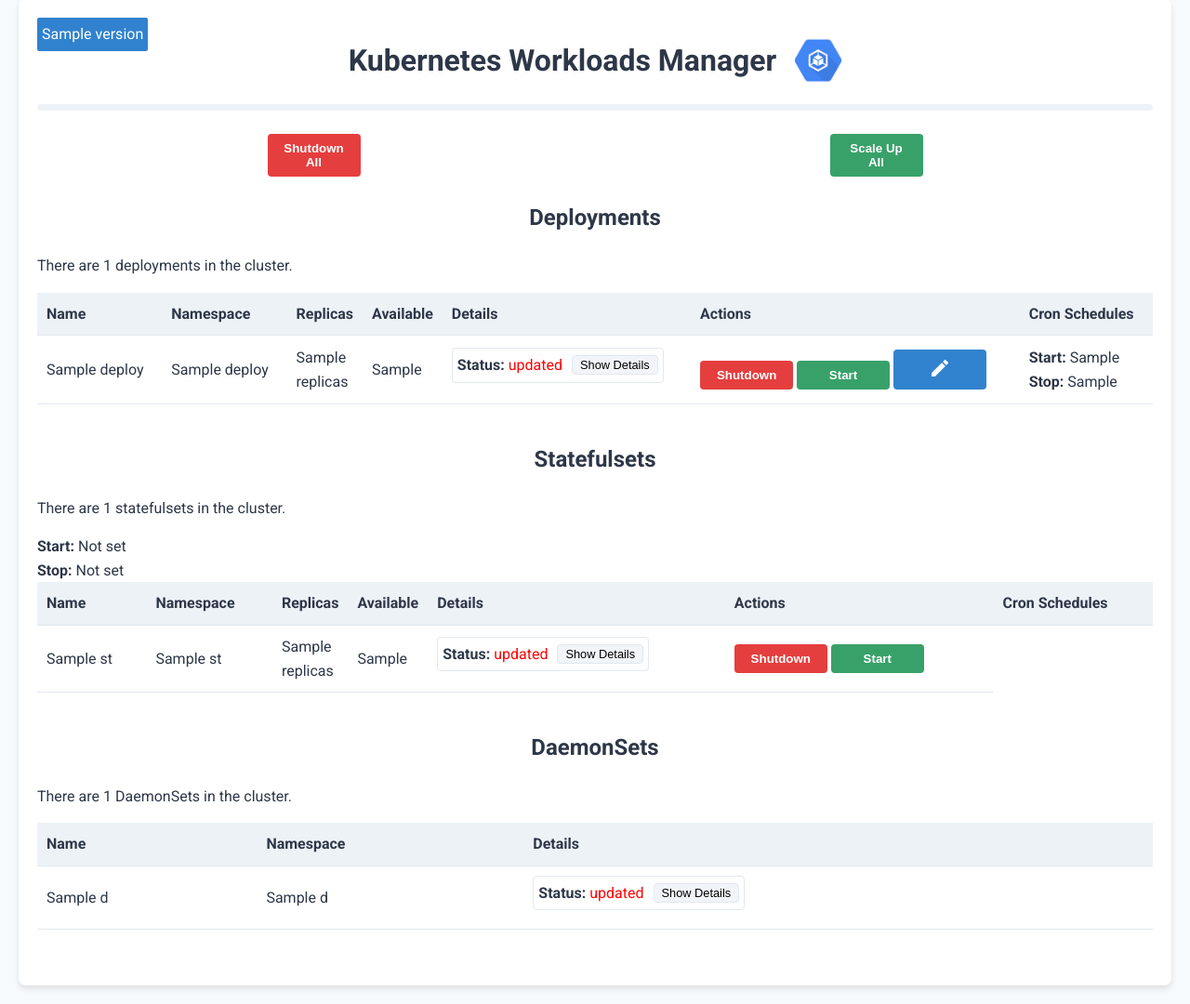
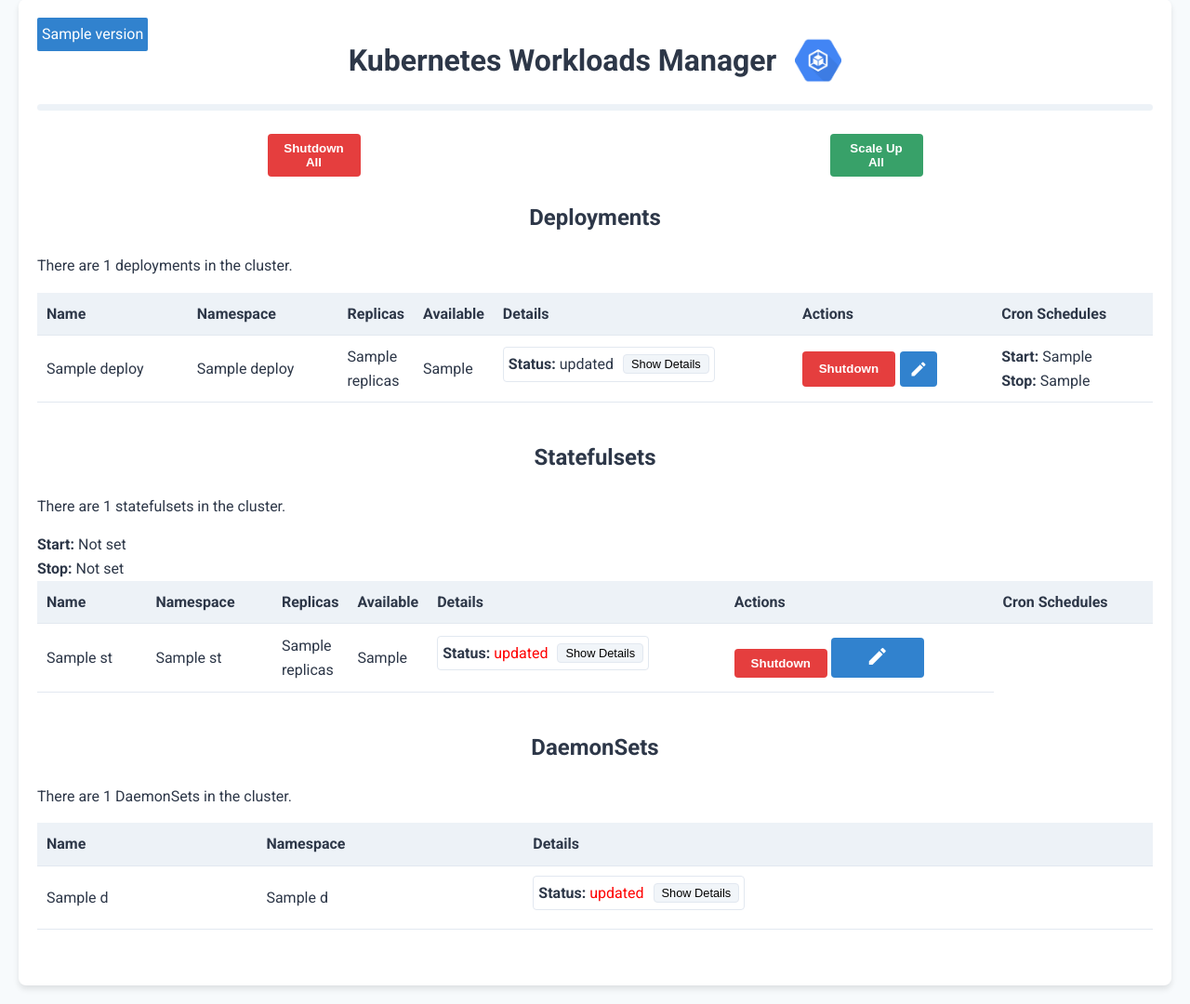
Before and after one commit to didlawowo/workload-scheduler, a FastAPI app: template src/templates/index.html in a window 1280 px wide. Shown: the part 21-1101 px from the top of the page at 93% size. Run offline with FastAPI, Linux system fonts and the light colour scheme; the template is opened without the code that fills it: most values are stand-ins (such as "Sample title", 1, 10 or a date in 2020).

Commit message:
fix: now when the workload is shutdown it displays the status, the ‘Shutdown’ and ‘Start’ buttons are displayed according to the status and I have reduced the size of the button with the pencil

```diff
--- a/src/static/css/style.css
+++ b/src/static/css/style.css
@@ -281,6 +281,33 @@
         display: inline-block;
     }
 
+    .actions-container {
+        display: flex;
+        align-items: center;
+        gap: 5px;
+    }
+
+    .btn-primary.edit-btn {
+        width: 40px;
+        height: 38px;
+        padding: 0;
+        display: inline-flex;
+        align-items: center;
+        justify-content: center;
+        margin: 0;
+        vertical-align: middle;
+    }
+
+    .btn-primary.edit-btn .material-icons {
+        font-size: 20px;
+    }
+
+    .actions-container .btn {
+        height: 38px;
+        margin: 0;
+    }
+
+
     @keyframes fadeIn {
         from { opacity: 0; }
         to { opacity: 1; }
--- a/src/templates/index.html
+++ b/src/templates/index.html
@@ -54,7 +54,7 @@
                         <td>{{ d.namespace }}</td>
 
                         <td {% if d.replicas is none %}>0{% else %}>{{ d.replicas }}{% endif %}</td>
-                        <td {% if d.available_replicas is none %}class="btn-danger">0{% else %}>{{ d.available_replicas }}{% endif %}</td>
+                        <td {% if d.available_replicas is none %}>0{% else %}>{{ d.available_replicas }}{% endif %}</td>
                         <!-- <td>
                             {% if d.labels %}
                             <ul style="list-style-type: none; padding: 0; margin: 0;">
@@ -67,14 +67,14 @@
                             {% endif %}
                         </td> -->
                         <td>
+                            {% if d.pods %}
                                 {% for pod in d.pods %}
                                 <div class="pod-details collapsed">
                                     <div class="status-line">
                                         <span>
                                             <strong>Status:</strong>
-                                        <span
-                                            style="color: {% if pod.status == 'Running' %}green{% else %}red{% endif %};">
-                                            {{ pod.status }}
+                                            <span style="color: {% if d.replicas is none or d.replicas == 0 %}red{% elif pod.status == 'Running' %}green{% endif %};">
+                                                {% if d.replicas is none or d.replicas == 0 %}Shutdown{% else %}{{ pod.status }}{% endif %}
                                             </span>
                                         </span>
                                         <button class="toggle-button" onclick="toggleWorkloadDetails(this)">Show Details
@@ -108,17 +108,33 @@
                                     </div>
                                 </div>
                                 {% endfor %}
+                            {% else %}
+                                <div class="pod-details collapsed">
+                                    <div class="status-line">
+                                        <span>
+                                            <strong>Status:</strong>
+                                            <span style="color: red;">
+                                                Shutdown
+                                            </span>
+                                        </span>
+                                        <button class="toggle-button" disabled>No Details</button>
+                                    </div>
+                                </div>
+                            {% endif %}
                         </td>
                         <td>
-                            <button
-                                onclick="manageWorkloadStatus('deploy', '{{d.name}}', '{{ d.uid }}', 'down')"
-                                class="btn btn-danger">Shutdown</button>
+                            <div class="actions-container">
+                                {% if d.replicas is none or d.replicas == 0 %}
                                     <button onclick="manageWorkloadStatus('deploy', '{{d.name}}', '{{ d.uid }}', 'up')"
                                         class="btn btn-success">Start</button>
-
-                                <button onclick="edit_prog('{{ d.uid }}', '{{ d.name }}', '{{ d.type }}')" class="btn btn-primary">
-                                    <i class=" material-icons">edit</i>
+                                {% else %}
+                                    <button onclick="manageWorkloadStatus('deploy', '{{d.name}}', '{{ d.uid }}', 'down')"
+                                        class="btn btn-danger">Shutdown</button>
+                                {% endif %}
+                                <button onclick="edit_prog('{{ d.uid }}', '{{ d.name }}', 'deploy')" class="btn btn-primary edit-btn">
+                                    <i class="material-icons">edit</i>
                                 </button>
+                            </div>
                         </td>
                         <td>
                             <div class="cron-info">
@@ -224,10 +240,16 @@
                             {% endfor %}
                         </td>
                         <td>
-                            <button onclick="manageWorkloadStatus('sts', '{{ d.name }}', '{{ d.namespace }}', 'down')"
+                            {% if d.replicas is none or d.replicas == 0 %}
+                                <button onclick="manageWorkloadStatus('sts', '{{ d.name }}', '{{ d.uid }}', 'up')"
+                                    class="btn btn-success">Start</button>
+                            {% else %}
+                                <button onclick="manageWorkloadStatus('sts', '{{ d.name }}', '{{ d.uid }}', 'down')"
                                     class="btn btn-danger">Shutdown</button>
-                            <button onclick="manageWorkloadStatus('sts', '{{ d.name }}', '{{ d.namespace }}', 'up')"
-                                class="btn btn-success">Start</button>
+                            {% endif %}
+                            <button onclick="edit_prog('{{ d.uid }}', '{{ d.name }}', 'sts')" class="btn btn-primary">
+                                <i class="material-icons">edit</i>
+                            </button>
                         </td>
                         <div class="cron-info">
                             <div><strong>Start:</strong> {{ d.cron_start|default('Not set', true) }}</div>
```
Lines whose indentation alone changed are shown as unchanged.
